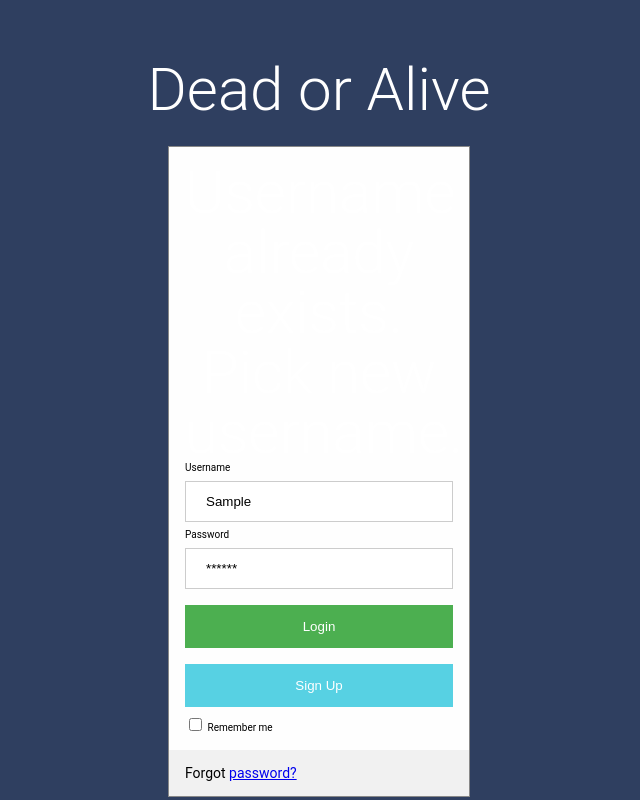
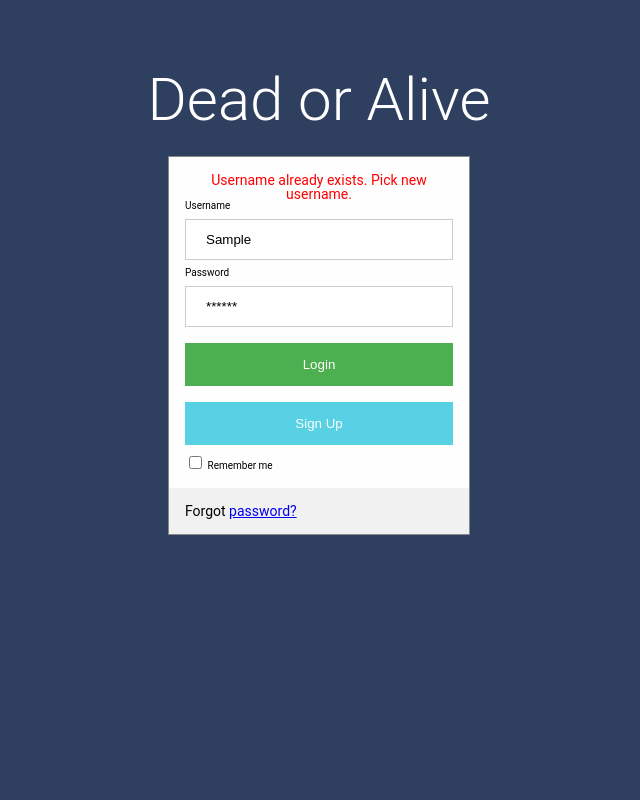
Before and after one commit to BrianARuff/team_dead_or_alive, a React (Create React App) app in the folder frontend/: page /game/1 in a window 1280 px wide. Both pictures are taken after typing "Sample", "Sample" into the empty fields and a click on the button "Sign Up". Shown: the whole page, without its empty margins (321-961 px from the left). Built offline with nearby package versions, Linux system fonts and the light colour scheme; no server answers.

Commit message:
fixed login styling

```diff
--- a/frontend/src/components/Login.js
+++ b/frontend/src/components/Login.js
@@ -151,12 +151,12 @@ class Login extends React.Component {
     return (
 
       <div id="loginForm" className="modal">
-        <p>Dead or Alive</p>
+        <h1>Dead or Alive</h1>
         <form onSubmit={this.handleSubmit} className="modal-content animate">
           <div className="container">
-            {this.state.showLoginFail && <p className='warning'>Username/Password not recognized. Please try again.</p>}
-            {this.state.showSignupFail && <p className='warning'>Username already exists. Pick new username.</p>}
-            {this.state.showSignupSuccess && <p className='warning'>Registered!</p>}
+            {this.state.showLoginFail && <p className='warning-txt'>Username/Password not recognized. Please try again.</p>}
+            {this.state.showSignupFail && <p className='warning-txt'>Username already exists. Pick new username.</p>}
+            {this.state.showSignupSuccess && <p className='warning-txt'>Registered!</p>}
             <label for="uname"><b>Username</b></label>
             {this.createFormInput('username')}
 
--- a/frontend/src/components/Login.scss
+++ b/frontend/src/components/Login.scss
@@ -2,7 +2,7 @@
 
 #loginForm{
 
-  p{
+  h1{
     text-align: center;
     color: #fff;
     font-size: 6rem;
@@ -37,6 +37,15 @@
 
         .container {
             padding: 16px;
+
+            .warning-txt {
+
+              color: red;
+              font-size: 1.4rem;
+              text-align: center;
+
+            }
+
           }
       }
 
--- a/frontend/src/views/GamePage.js
+++ b/frontend/src/views/GamePage.js
@@ -136,7 +136,7 @@ class GamePage extends React.Component {
 
     }
 
-    this.gameStuff.currentTimers.push(setTimeout(this.nextQuestion, 350));
+    this.gameStuff.currentTimers.push(setTimeout(this.nextQuestion, 500));
 
   }
 
@@ -217,6 +217,7 @@ class GamePage extends React.Component {
       return this.renderFailView();
 
     document.querySelector('body').className = '';
+    console.log("IMGLINK",gameData[index].image_link);
 
     return (
 
```
Also changed, not shown: 1 other file (tests, documents, lock files or other folders).
